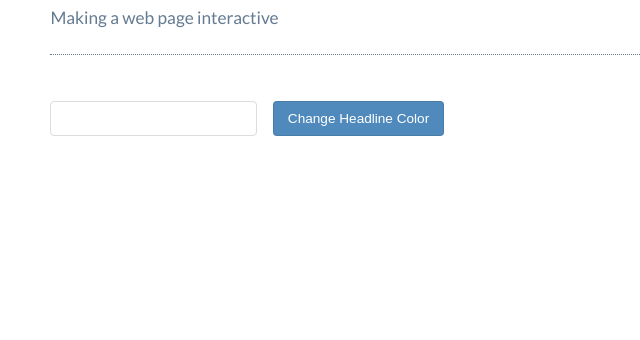
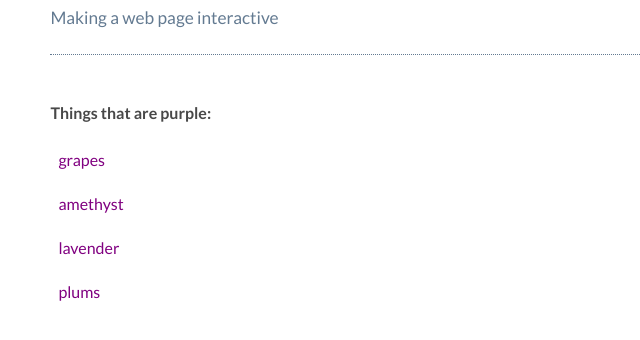
Before and after one commit to skwid138/treehouse_js, a plain HTML site: page JavaScript and the DOM/index.html in a window 1280 px wide. Shown: the part 88-428 px from the top of the page, without its empty margins (0-640 px from the left). Drawn offline with Linux system fonts and the light colour scheme.

Commit message:
more notes

```diff
--- a/JavaScript and the DOM/app.js
+++ b/JavaScript and the DOM/app.js
@@ -1,6 +1,7 @@
+/*
 // selects the element in index.html
 // document is the entire page, so this searches the entire webpage for the id
-const myHeading = document.getElementById('myHeading');
+const myHeading = document.getElementsByTagName('h1')[0];
 const myButton = document.getElementById('myButton');
 const myTextInput = document.getElementById('myTextInput');
 
@@ -9,3 +10,10 @@ myButton.addEventListener('click', () => {
   // for every click even make the heading red
   myHeading.style.color = myTextInput.value;
 });
+*/
+
+const myList = document.getElementsByTagName('li');
+
+for (let i = 0; i < myList.length; i += 1 ) {
+  myList[i].style.color = 'purple';
+}
--- a/JavaScript and the DOM/index.html
+++ b/JavaScript and the DOM/index.html
@@ -7,8 +7,17 @@
   <body>
     <h1 id="myHeading">JavaScript and the DOM</h1>
     <p>Making a web page interactive</p>
+    <p>Things that are purple:</p>
+      <ul>
+        <li>grapes</li>
+        <li>amethyst</li>
+        <li>lavender</li>
+        <li>plums</li>
+      </ul>
+    <!--
     <input type="text" id="myTextInput"/>
     <button id="myButton">Change Headline Color</button>
+  -->
     <script src="app.js" charset="utf-8"></script>
   </body>
 </html>
```
Also changed, not shown: js_basics.js (+12 -0 lines).
